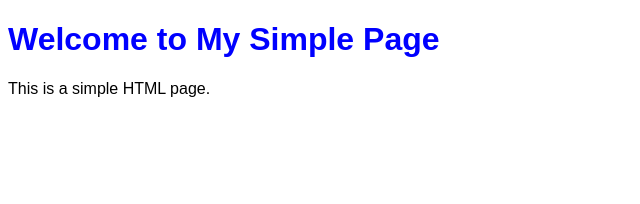
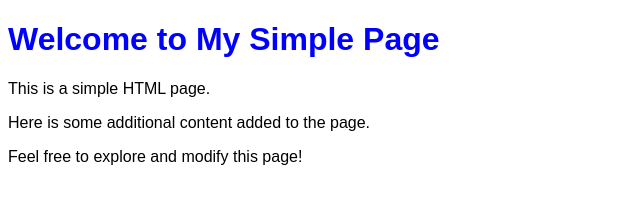
Before and after one commit to shrk18/simple-page, a plain HTML site: page index.html in a window 1280 px wide. Shown: the whole page, without its empty margins (0-640 px from the left). Drawn offline with Linux system fonts and the light colour scheme.

Commit message:
Add more content to the HTML page in feature branch

```diff
--- a/index.html
+++ b/index.html
@@ -12,5 +12,7 @@
 <body>
     <h1>Welcome to My Simple Page</h1>
     <p>This is a simple HTML page.</p>
+    <p>Here is some additional content added to the page.</p>
+    <p>Feel free to explore and modify this page!</p>
 </body>
 </html>
```
